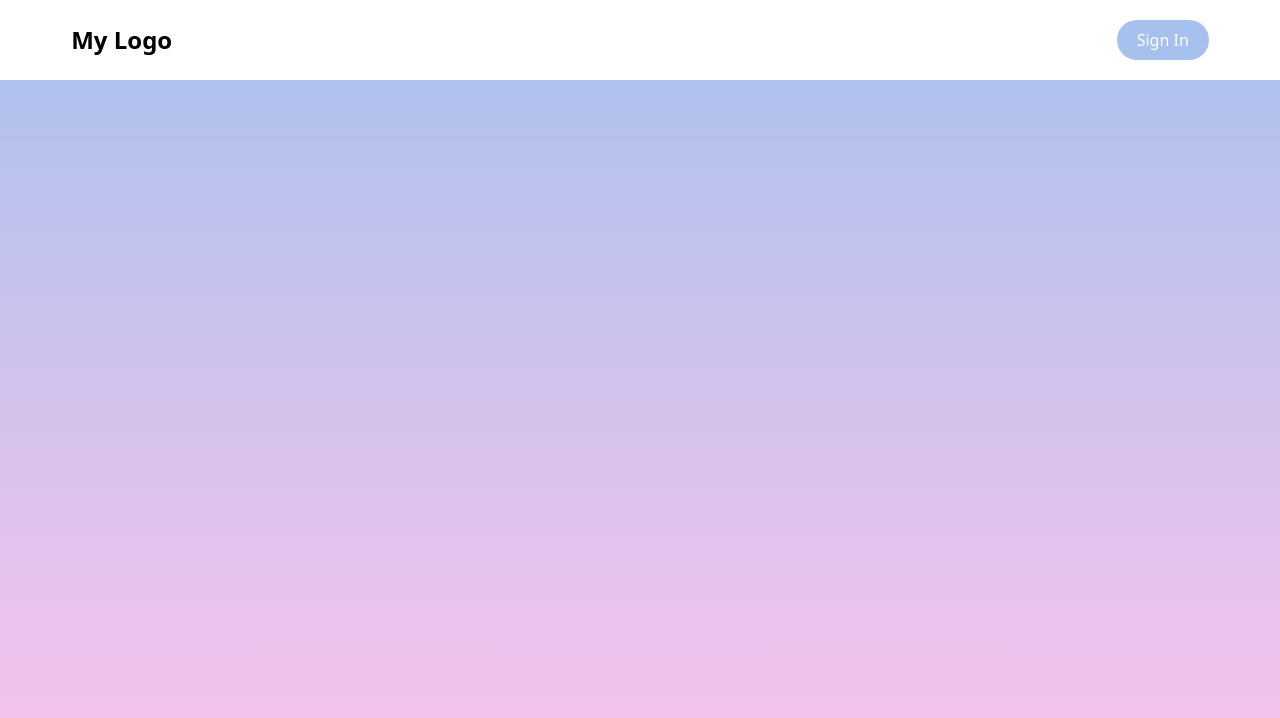
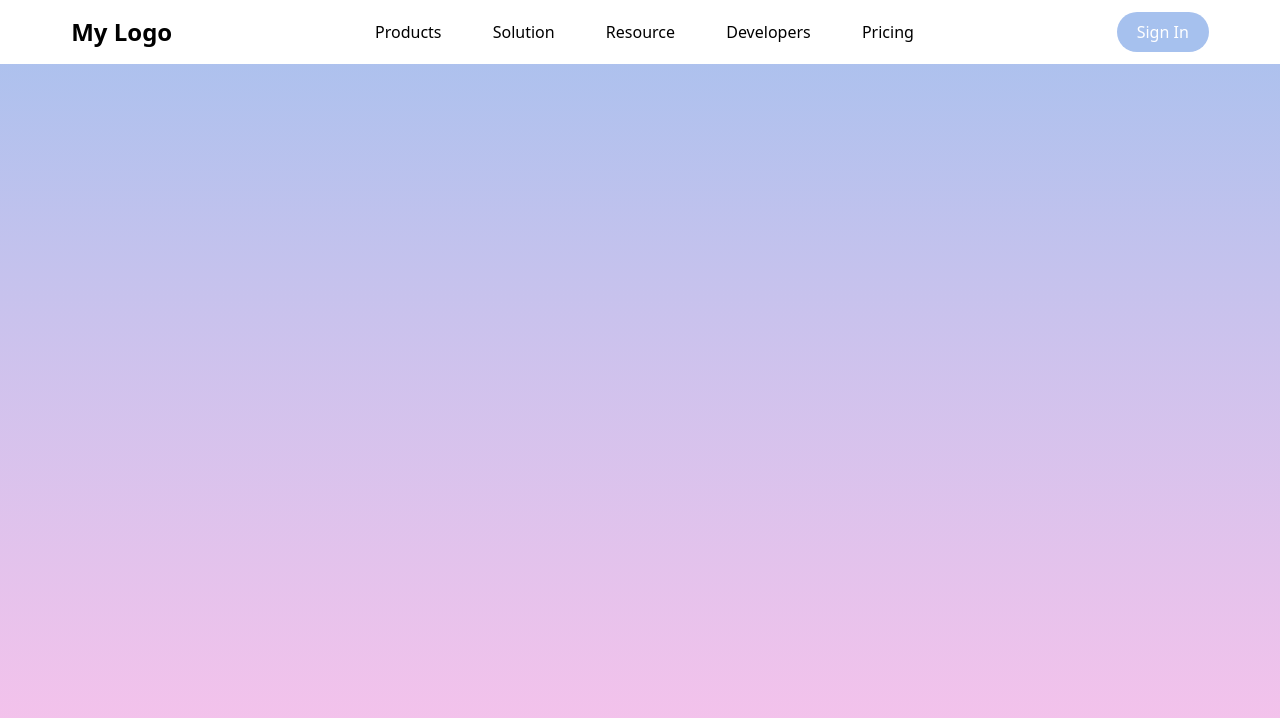
Before and after one commit to mohamedelmokhtar-hub/navbar, a website: page index.html in a window 1280 px wide. Drawn offline with Linux system fonts and the light colour scheme.

Commit message:
modify padding y

```diff
--- a/index.html
+++ b/index.html
@@ -14,13 +14,13 @@
     class="bg-linear-to-t bg-no-repeat from-[#fbc2eb] to-[#a6c1ee] h-screen"
   >
     <header class="bg-white">
-      <nav class="w-[92%] flex justify-between items-center px-5 py-2 mx-auto">
+      <nav class="w-[92%] flex justify-between items-center px-5 py-2 md:py-0 mx-auto">
         <div class="text-2xl font-bold">
           <p>My Logo</p>
         </div>
         <div
           id="menue"
-          class="bg-white md:static absolute -z-10 -top-full left-0 md:w-auto w-full md:min-h-fit min-h-[60vw] py-5 transition-all duration-400"
+          class="bg-white md:static absolute -z-10 md:z-10 -top-full left-0 md:w-auto w-full md:min-h-fit min-h-[60vw] py-5 transition-all duration-400"
         >
           <ul class="flex flex-col md:flex-row items-center md:gap-[4vw] gap-8">
             <li><a class="links" href="#">Products</a></li>
```
Also changed, not shown: src/output.css.
